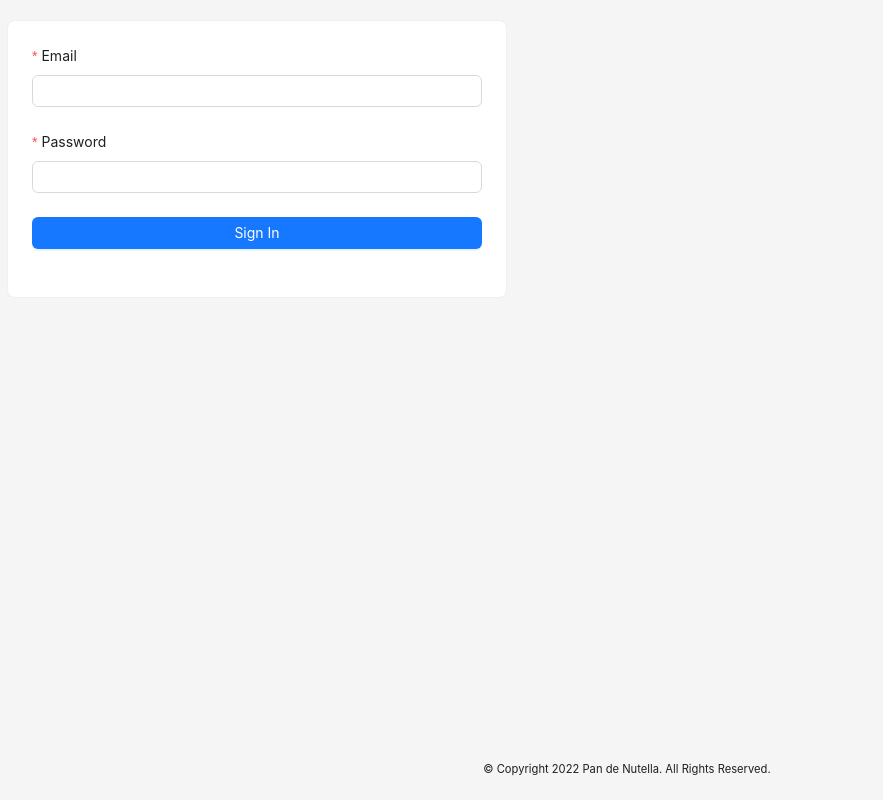
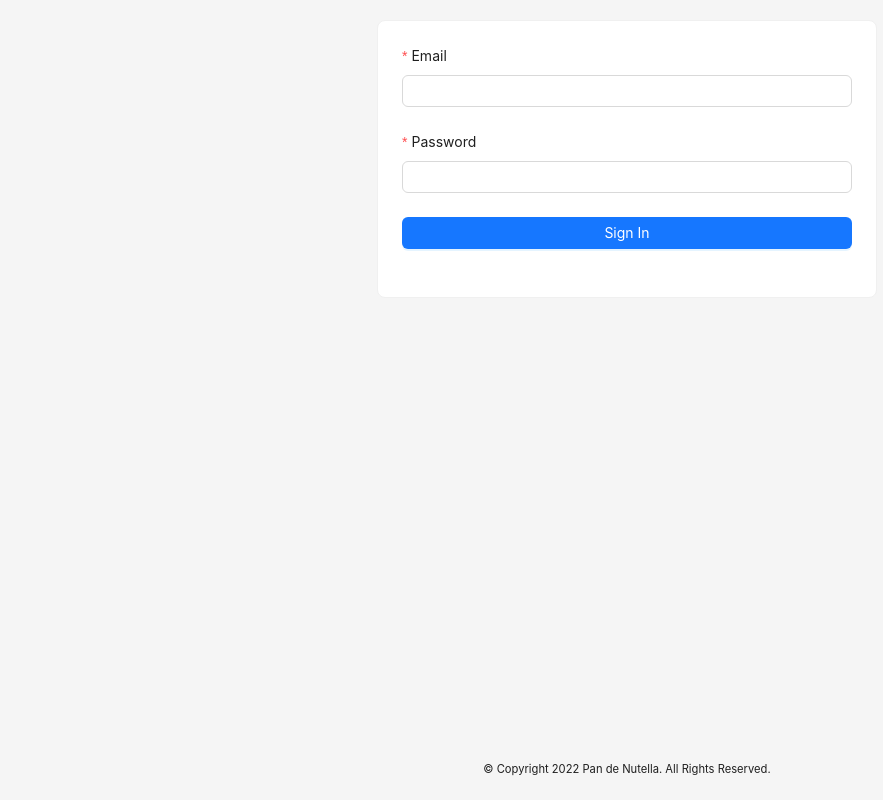
Before and after one commit to pandenutella/enterprise-forms-platform, a Next.js app: page /sign-in in a window 1280 px wide. Shown: the whole page, without its empty margins (13-896 px from the left). Built offline with nearby package versions, Linux system fonts and the light colour scheme.

Commit message:
Center sign in form horizontally

```diff
--- a/components/authentication/SignInForm.module.css
+++ b/components/authentication/SignInForm.module.css
@@ -1,3 +1,3 @@
 .form {
-  max-width: 500px;
+  width: 500px;
 }
--- a/components/layout/UnauthenticatedLayout.module.css
+++ b/components/layout/UnauthenticatedLayout.module.css
@@ -1,3 +1,7 @@
 .layout {
   min-height: 100vh;
+  display: flex;
+  justify-content: center;
+  align-items: center;
+  width: 100%;
 }
```
